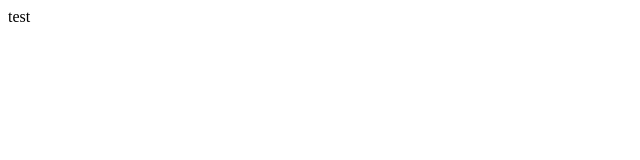
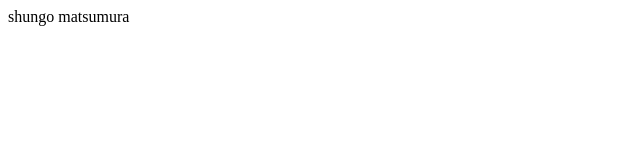
Before and after one commit to shungo0525/shungo0525.github.io, a plain HTML site: page index.html in a window 1280 px wide. Shown: the whole page, without its empty margins (0-640 px from the left). Drawn offline with Linux system fonts and the light colour scheme.

Commit message:
Update index.html
update title

```diff
--- a/index.html
+++ b/index.html
@@ -1 +1 @@
-<p>test</p>
+<p>shungo matsumura</p>
```
